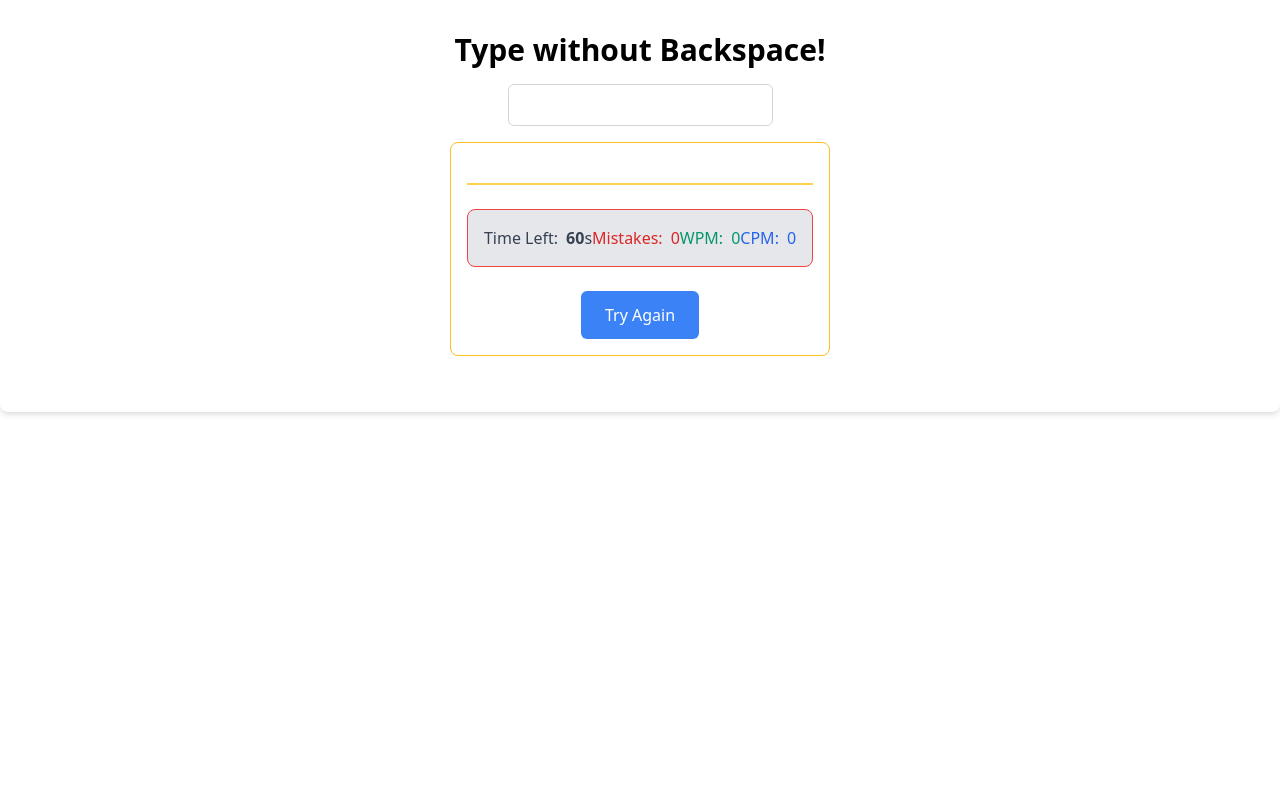
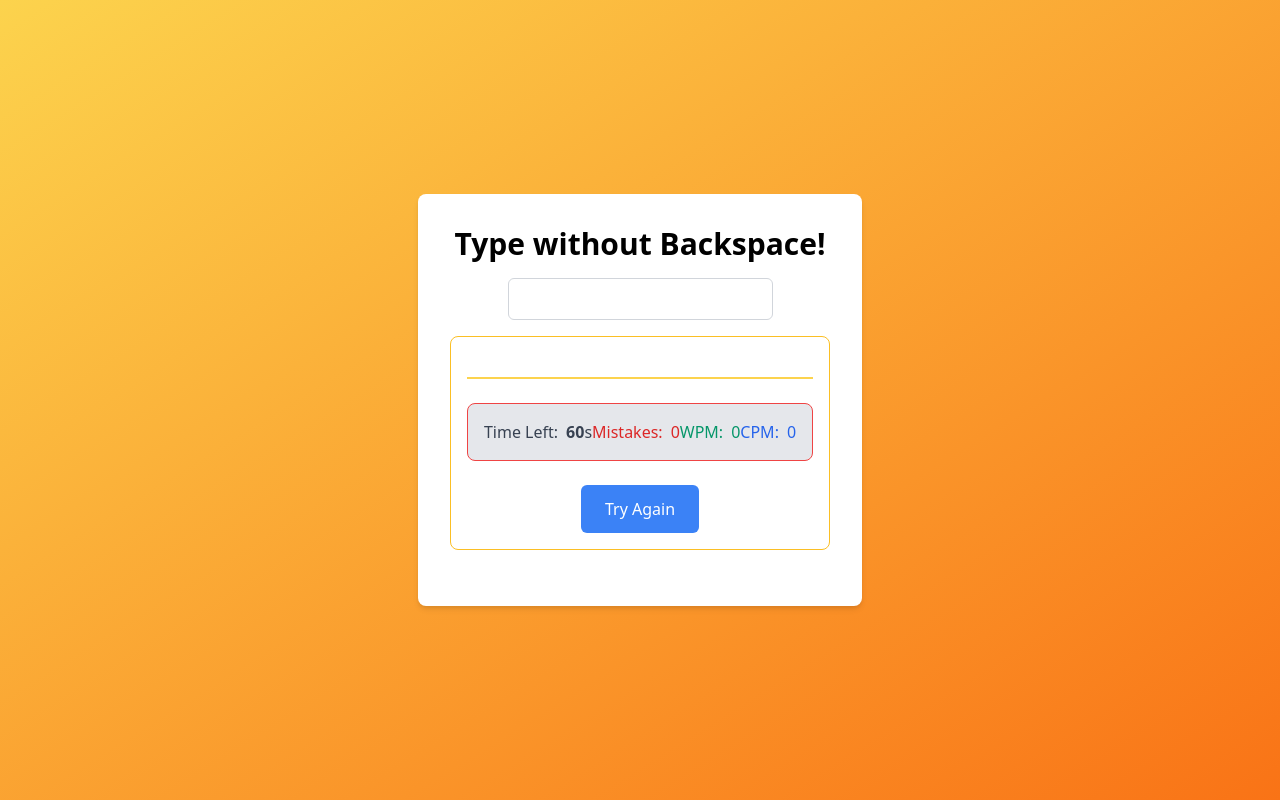
Before and after one commit to nishkarsh25/JavaScript-5Branch-5IntermediateProjects, a website: page src/index.html in a window 1280 px wide. Drawn offline with nearby package versions, Linux system fonts and the light colour scheme.

Commit message:
Setting the background of the body with special attention to h-screen:
The background may not be covering the whole section because of the fixed positioning applied to the container. When an element is positioned fixed, it is removed from the normal document flow and positioned relative to the viewport, which means it won't take up space in the layout like other elements.

By setting the h-screen class, you're making sure that the background section fills the entire height of the viewport, allowing the background to cover the entire section. Adjust the h-screen value as needed based on your

When an element is positioned absolute, it's also removed from the normal document flow and positioned relative to its closest positioned ancestor (if any). If there's no positioned ancestor, it's positioned relative to the initial containing block, which is usually the body element.layout requirements.

```diff
--- a/src/index.html
+++ b/src/index.html
@@ -8,7 +8,7 @@
     <!-- Add Tailwind CSS CDN link -->
     <link href="https://cdn.jsdelivr.net/npm/tailwindcss@2.2.19/dist/tailwind.min.css" rel="stylesheet">
 </head>
-<body>
+<body class="bg-gradient-to-br from-yellow-300 to-orange-500 flex justify-center items-center h-screen">
     <div class="wrapper bg-white p-8 rounded-lg shadow-md flex flex-col items-center justify-center">
         <h1 class="text-3xl font-semibold text-center mb-4">Type without Backspace!</h1>
         <input type="text" class="input-field  border border-gray-300 px-4 py-2 rounded-md mb-4 focus:outline-none focus:border-blue-500 placeholder-gray-500">
```
Also changed, not shown: src/output.css.
